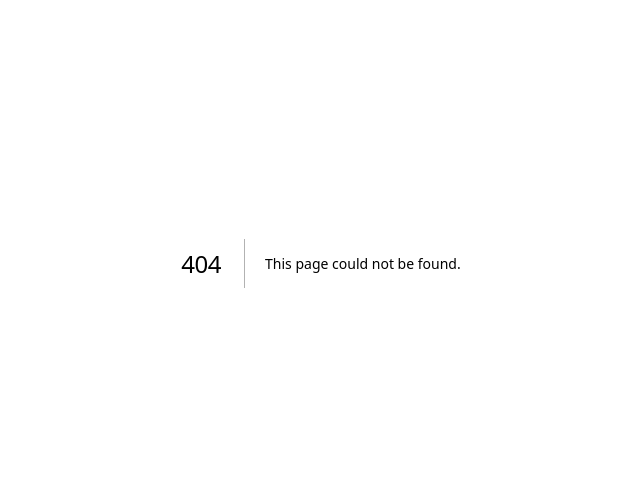
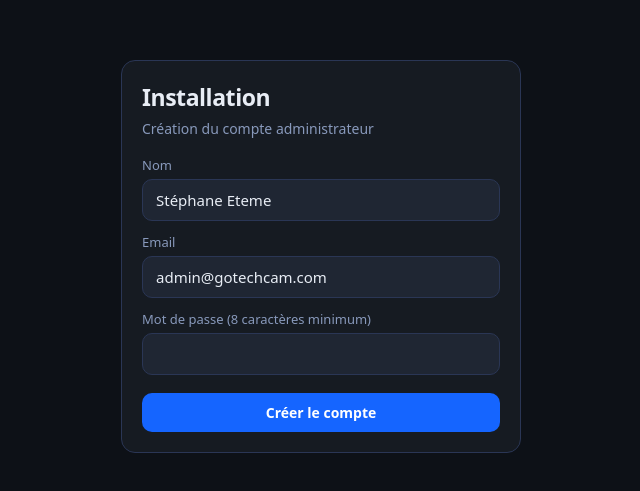
Before and after one commit to stephanekenzo/Gotechcam-, a Next.js app: page /installation in a window 1280 px wide. Before the commit this address had no page. Shown: the part 137-628 px from the top of the page, without its empty margins (319-959 px from the left). Built offline with nearby package versions, Linux system fonts and the light colour scheme.

Commit message:
Add files via upload

```diff
--- /dev/null
+++ b/app/installation/page.js
@@ -0,0 +1,46 @@
+import { redirect } from "next/navigation";
+import bcrypt from "bcryptjs";
+import { prisma } from "@/lib/db";
+
+export default async function Installation({ searchParams }) {
+  const nb = await prisma.utilisateur.count().catch(() => -1);
+
+  async function creerAdmin(formData) {
+    "use server";
+    if ((await prisma.utilisateur.count()) > 0) redirect("/connexion");
+    const mdp = String(formData.get("motDePasse") || "");
+    if (mdp.length < 8) redirect("/installation?e=court");
+    await prisma.utilisateur.create({
+      data: {
+        nom: String(formData.get("nom") || "Administrateur"),
+        email: String(formData.get("email") || "").trim().toLowerCase(),
+        motDePasse: await bcrypt.hash(mdp, 12),
+        role: "admin",
+      },
+    });
+    redirect("/connexion");
+  }
+
+  return (
+    <div style={{minHeight:"100vh",display:"flex",alignItems:"center",justifyContent:"center",padding:16}}>
+      <div className="card" style={{maxWidth:400,width:"100%"}}>
+        <h1 style={{marginBottom:6}}>Installation</h1>
+        <p className="soustitre">Création du compte administrateur</p>
+        {nb === -1 && <div className="err">Base inaccessible — vérifiez DATABASE_URL.</div>}
+        {nb > 0 && <div className="err">Un compte existe déjà. <a href="/connexion">Se connecter</a></div>}
+        {searchParams?.e === "court" && <div className="err">Mot de passe : 8 caractères minimum.</div>}
+        {nb === 0 && (
+          <form action={creerAdmin}>
+            <label className="label">Nom</label>
+            <input name="nom" defaultValue="Stéphane Eteme" required style={{marginBottom:12}}/>
+            <label className="label">Email</label>
+            <input type="email" name="email" defaultValue="admin@gotechcam.com" required style={{marginBottom:12}}/>
+            <label className="label">Mot de passe (8 caractères minimum)</label>
+            <input type="password" name="motDePasse" required style={{marginBottom:18}}/>
+            <button type="submit" style={{width:"100%"}}>Créer le compte</button>
+          </form>
+        )}
+      </div>
+    </div>
+  );
+}
```
